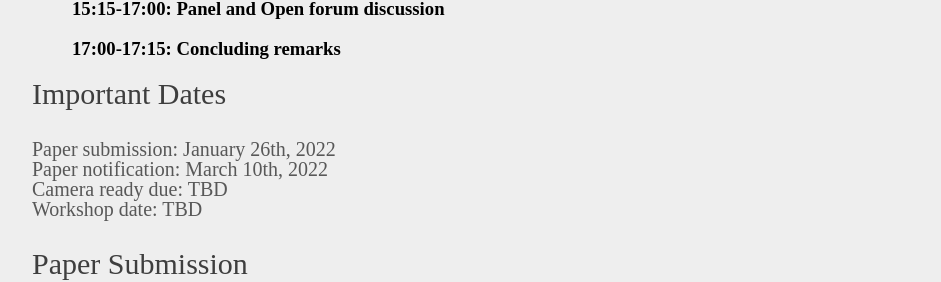
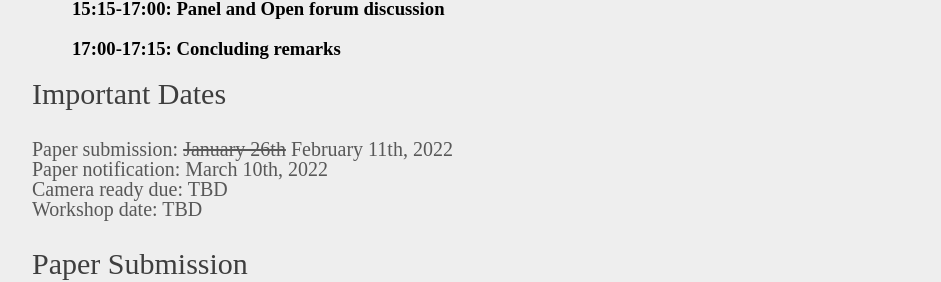
Before and after one commit to cortex-ws/cortex-ws.github.io, a plain HTML site: page index.html in a window 1280 px wide. Shown: the part 1679-1961 px from the top of the page, without its empty margins (168-1109 px from the left). Drawn offline with Linux system fonts and the light colour scheme.

Commit message:
extend deadline

```diff
--- a/index.html
+++ b/index.html
@@ -73,7 +73,7 @@
 
 
 			<h1 id="dates">Important Dates</h1>
-				<p> Paper submission: January 26th, 2022<br>
+				<p> Paper submission: <strike>January 26th</strike> February 11th, 2022<br>
 				    Paper notification: March 10th, 2022<br>
 				    Camera ready due: TBD<br>
 				    Workshop date: TBD</p>
```
